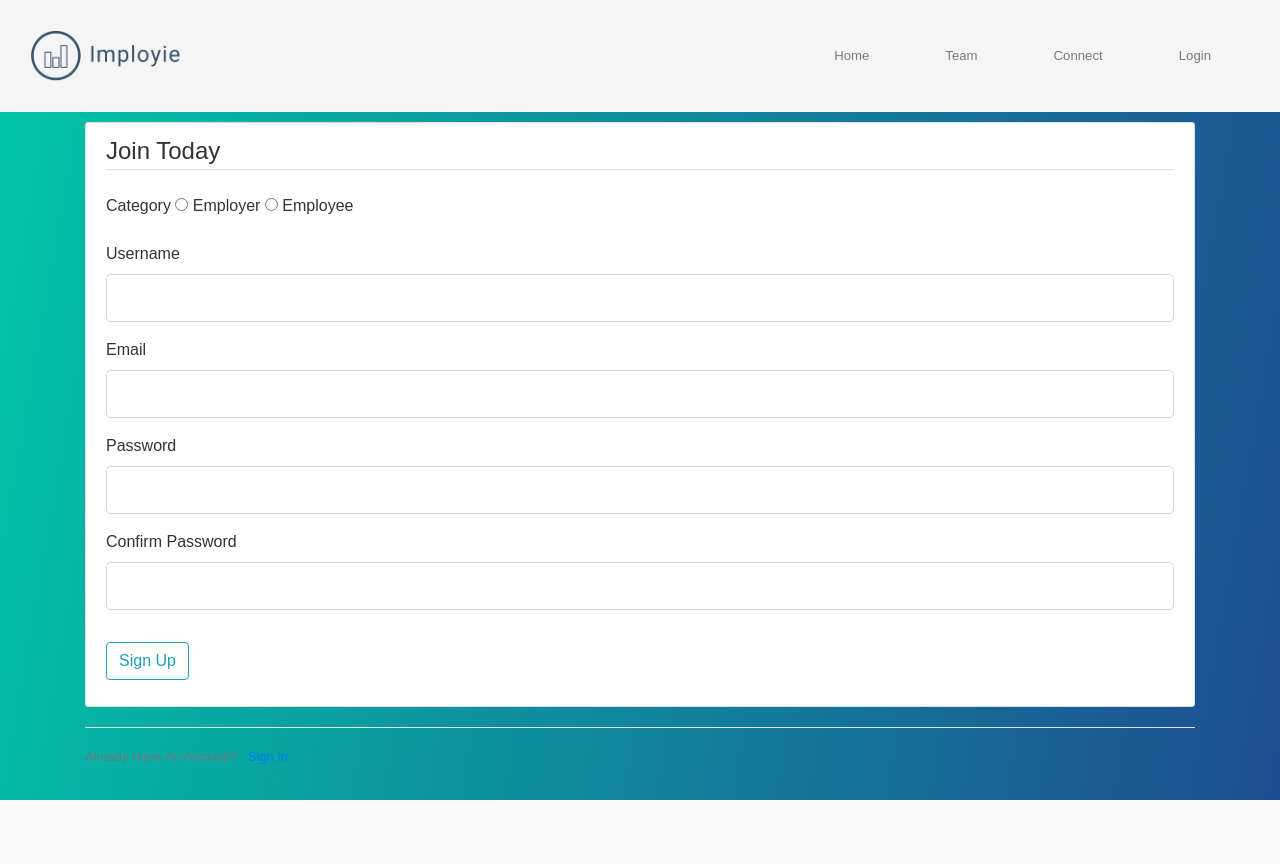
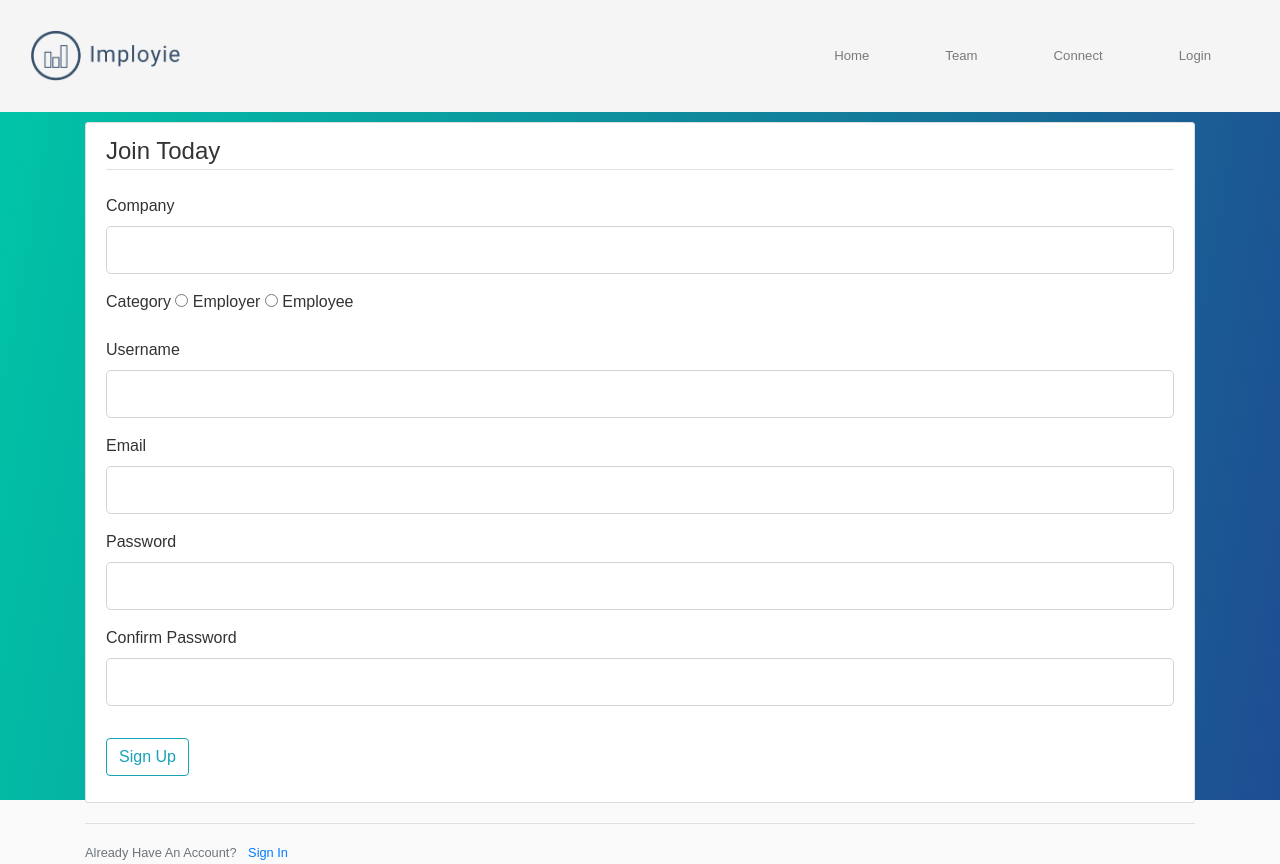
Before and after one commit to Kartik-Sangwan/Buddhi, a Flask app: page /register in a window 1280 px wide. Before the commit the page ends 800 px from the top, so only its background shows below. Run offline with Flask 2, Linux system fonts and the light colour scheme; some libraries are stand-ins or nearby versions.

Commit message:
Company field added to database

```diff
--- a/main/forms.py
+++ b/main/forms.py
@@ -14,6 +14,8 @@
     username = StringField(
         "Username", validators=[DataRequired(), Length(min=2, max=20)]
     )
+
+    company = StringField("Company", validators=[DataRequired()])
 
     email = StringField("Email", validators=[DataRequired(), Email()])
 
@@ -40,6 +42,10 @@
 
         if user:
             raise ValidationError("Email already taken. Please choose another one.")
+
+    # TODO: complete this
+    def validate_company(self, company):
+        pass
 
 
 class LoginForm(FlaskForm):
--- a/main/models.py
+++ b/main/models.py
@@ -16,6 +16,7 @@
     category = db.Column(db.String, nullable=False)
     image = db.Column(db.String(60), nullable=False, default="user1.png")
     password = db.Column(db.String(120), nullable=False)
+    company = db.Column(db.String(120), nullable=False)
     # access_key never to be shown client side
     access_token = db.Column(db.String, nullable=True, default=None)
 
--- a/main/routes.py
+++ b/main/routes.py
@@ -52,6 +52,7 @@
             email=form.email.data,
             password=hashed_password,
             category=form.category.data,
+            company=form.company.data,
         )
         db.session.add(user)
         db.session.commit()
@@ -109,8 +110,9 @@
         registered = True
         print(user.access_token)
     image_file = url_for("static", filename="profile_pics/" + current_user.image)
+    print(user.company, user.username, "\n\n\n")
     return render_template(
-        "employerHome.html", title="Employer Page", username=session["username"], image_file=image_file,
+        "employerHome.html", title="Employer Page", username=session["username"], image_file=image_file, user=user,
     )
 
 
@@ -227,6 +229,7 @@
         db.session.commit()
         flash("Your account has been updated!", "success")
         image_file = url_for("static", filename="profile_pics/" + current_user.image)
+        # TODO: Change this for employer
         return render_template(
             "employeeHome.html",
             username=current_user.username,
--- a/main/templates/employeeHome.html
+++ b/main/templates/employeeHome.html
@@ -63,7 +63,7 @@
                         </tr>
                     </table>
                     <br />
-                    <div class="total">TOTAL: NIL</div>
+                    <div class="total">TOTAL REMAINING: 150000</div>
                 </div>
 
                 <br />
@@ -79,8 +79,7 @@
                 <button type="button" class="btn btn-info float-l">DELETE BANK</button>
             </div>
         </div>
-        {% else %} You need to authenticate your bank account with us from which you pay student loan from. <br> You have multiple bank accounts? You can add all later on. Start by authenticating one of them.
-        <h3>We DO NOT share your sensitive information with anyone.</h3>
+        {% else %} You need to authenticate your bank account with us from which you pay your student loan. <br> *Logout after authenticating and then login again.
         <p id="reload-text"></p>
         <!-- <a href="{{ url_for('plaid_authenticate') }}"><button class="btn btn-outline-info">Authenticate</button></a> -->
         <div id="container" class="initial-view">
--- a/main/templates/employerHome.html
+++ b/main/templates/employerHome.html
@@ -1,8 +1,6 @@
 {% extends "layout.html" %} {% block import %}
 <link href="../static/Stylesheets/employerHome.css" rel="stylesheet" />
-<style>
-
-</style>
+<script src="../static/Scripts/employer.js"></script>
 {% endblock %} {% block body2 %}
 <div class="row no-gutters">
     <div class="col-md-3">
@@ -13,7 +11,7 @@
             <img class="rounded-circle account-img" src="{{image_file}}" /> {% endif %}
 
             <h3>{{username}}</h3>
-            <p>Title<br> Company name</p>
+            <p>Title<br> {{user.company}}</p>
             <a href="{{url_for('updateUsrPass')}}"><button type="button" class="btn btn-info float-l" >EDIT</button></a>
         </div>
     </div>
--- a/main/templates/index.html
+++ b/main/templates/index.html
@@ -48,9 +48,9 @@
                     <li class="nav-item">
                         <a class="nav-link" href="#connect">Connect</a>
                     </li>
-                    <!-- <li class="nav-item">
+                    <li class="nav-item">
                         <a class="nav-link" href="{{ url_for('login') }}">Login</a>
-                    </li> -->
+                    </li>
                 </ul>
             </div>
         </div>
--- a/main/templates/register.html
+++ b/main/templates/register.html
@@ -5,6 +5,16 @@
         {{ form.hidden_tag() }}
         <fieldset class="form-group">
             <legend class="border-bottom mb-4"> Join Today </legend>
+
+            <div class="form-group">
+                {{ form.company.label(class="form-control-label") }} {% if form.company.errors %} {{ form.company(class="form-control form-control-lg is-invalid") }}
+                <div class="invalid-feedback">
+                    {% for error in form.company.errors %}
+                    <span>{{ error }}</span> {%endfor%}
+                </div>
+
+                {% else %} {{ form.company(class="form-control form-control-lg") }} {% endif %}
+            </div>
 
             <div class="form-group">
                 {{ form.category.label(class="form-control-label") }} {% for subfield in form.category %}
```
Also changed, not shown: main/templates/companyInfo.html (+27 -1 lines), main/static/Scripts/employer.js (added), main/static/profile_pics/69063e05277879ee.jpeg (added).
